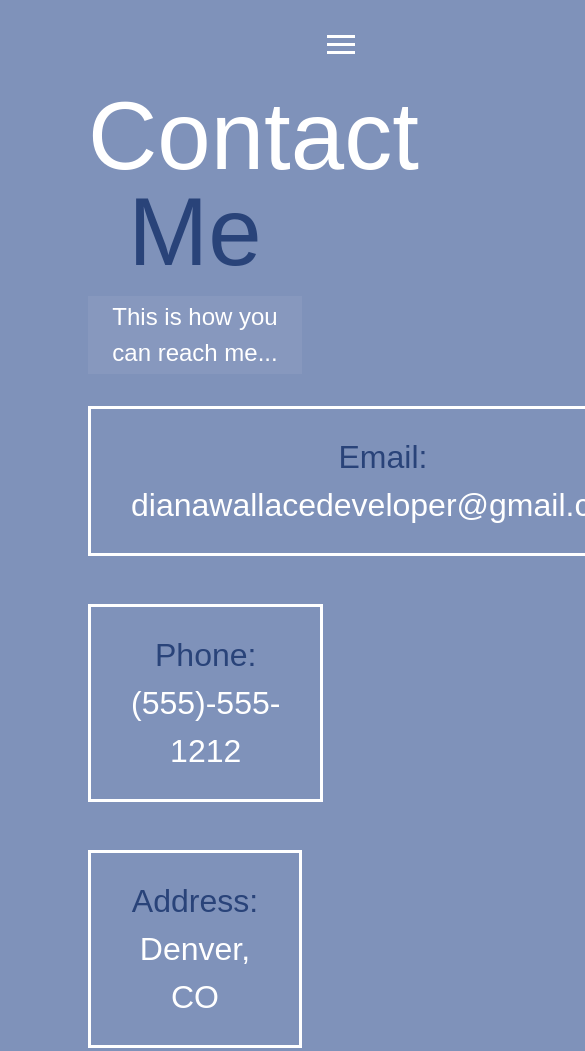
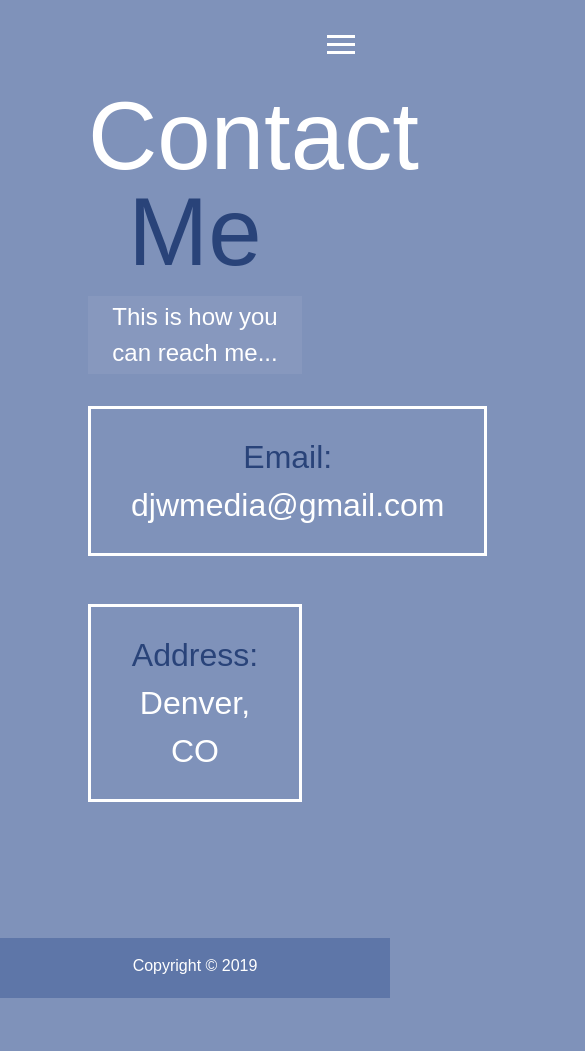
Before and after one commit to dianawallace/Professional-Portfolio-Website, a website: page dist/contact.html in a window 390 px wide. Shown: the top 1051 px of the page, 585 px wide, since content can reach past the window. After the commit the page ends 998 px from the top, so only its background shows below. Drawn offline with Linux system fonts and the light colour scheme.

Commit message:
removed phone number and changed email address

```diff
--- a/dist/contact.html
+++ b/dist/contact.html
@@ -50,10 +50,7 @@
     </h2>
     <div class="boxes">
       <div>
-        <span class="text-secondary">Email: </span> dianawallacedeveloper@gmail.com
-      </div>
-      <div>
-        <span class="text-secondary">Phone: </span> (555)-555-1212
+        <span class="text-secondary">Email: </span> djwmedia@gmail.com
       </div>
       <div>
         <span class="text-secondary">Address: </span> Denver, CO
```
